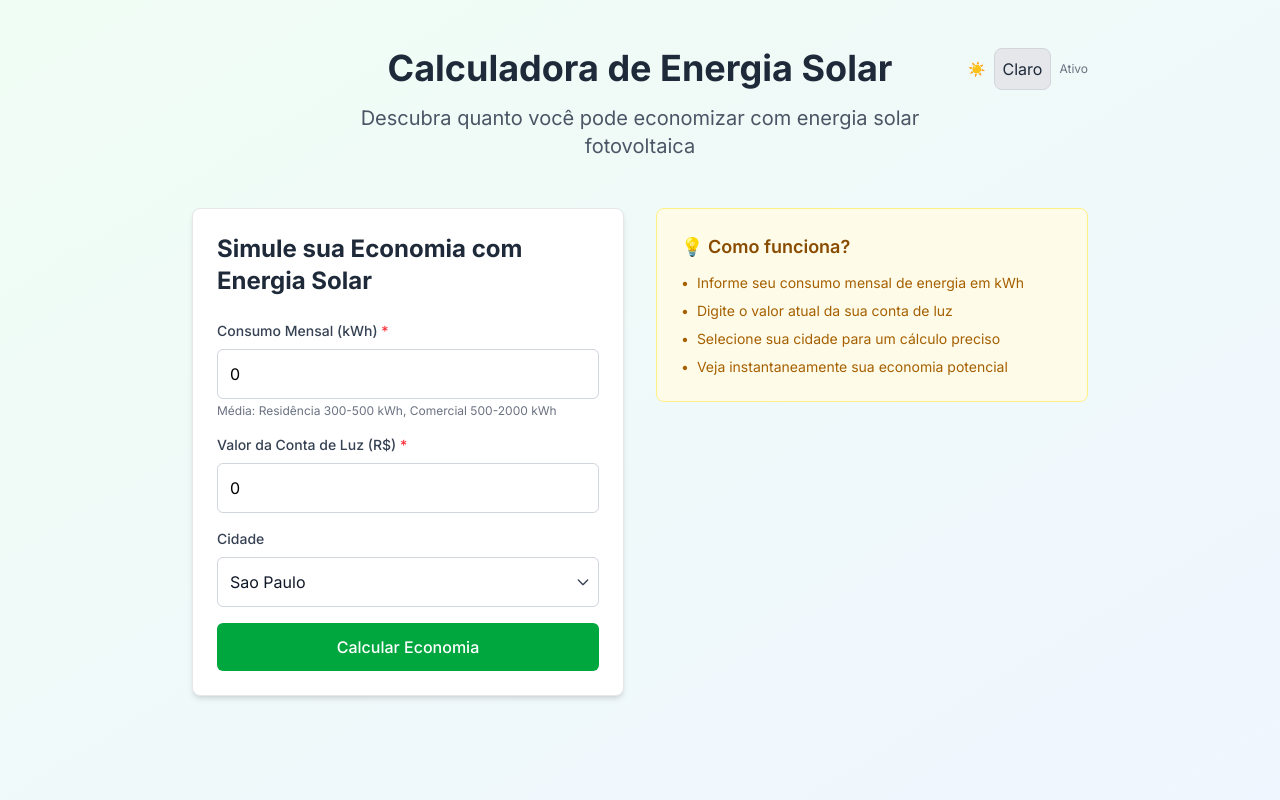
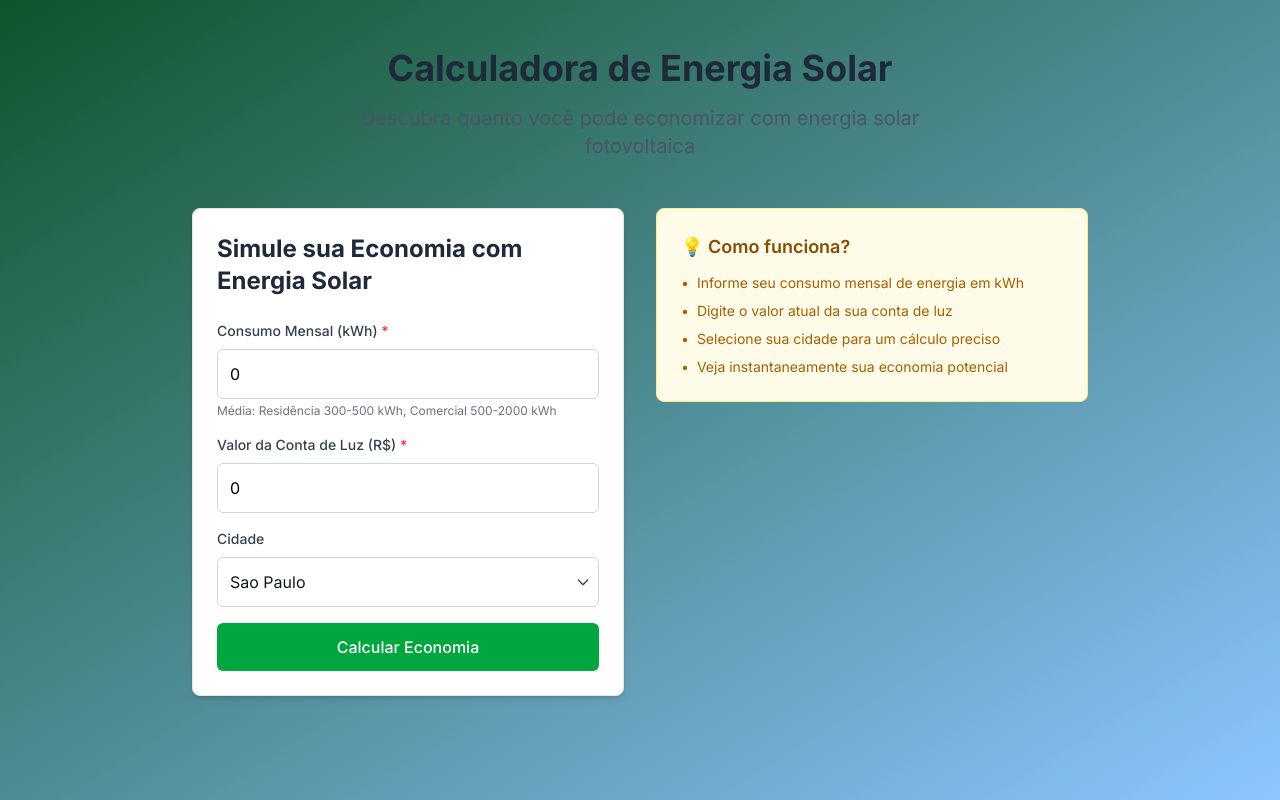
Before and after one commit to Bak4riba/calculadora-energia-solar, a Next.js app: page / in a window 1280 px wide. Built offline with nearby package versions, Linux system fonts and the light colour scheme.

Commit message:
v1.0-stable

```diff
--- a/src/app/globals.css
+++ b/src/app/globals.css
@@ -10,7 +10,7 @@
 
 @media (prefers-color-scheme: dark) {
   :root {
-    --background: #0a0a0a;
+    --background: #ff0000;
     --foreground: #ededed;
   }
 }
--- a/src/app/page.tsx
+++ b/src/app/page.tsx
@@ -5,7 +5,6 @@ import { SimulationInput, SimulationResult } from './types';
 import { calcularSistema } from './lib/calculations';
 import CalculatorForm from './components/CalculatorForm';
 import ResultsDisplay from './components/ResultDisplay/ResultDisplay';
-import ThemeToggle from './components/ThemeToggle/ThemeToggle';
 
 export default function Home() {
   const [results, setResults] = useState<SimulationResult | null>(null);
@@ -31,11 +30,10 @@ export default function Home() {
   };
 
   return (
-    <div className="min-h-screen bg-linear-to-br from-green-50 to-blue-50 dark:from-gray-800 dark:to-gray-900 py-8 px-4 sm:py-12">
+    <div className="min-h-screen bg-linear-to-br from-green-900 to-blue-300 py-8 px-4 sm:py-12">
       <div className="max-w-4xl mx-auto">
         <header className="text-center mb-8 sm:mb-12 relative">
           <div className="absolute top-0 right-0">
-            <ThemeToggle />
           </div>
           <h1 className="text-3xl sm:text-4xl font-bold text-gray-800 dark:text-white mb-4">
             Calculadora de Energia Solar
```
Also changed, not shown: 1 other file (tests, documents, lock files or other folders).
